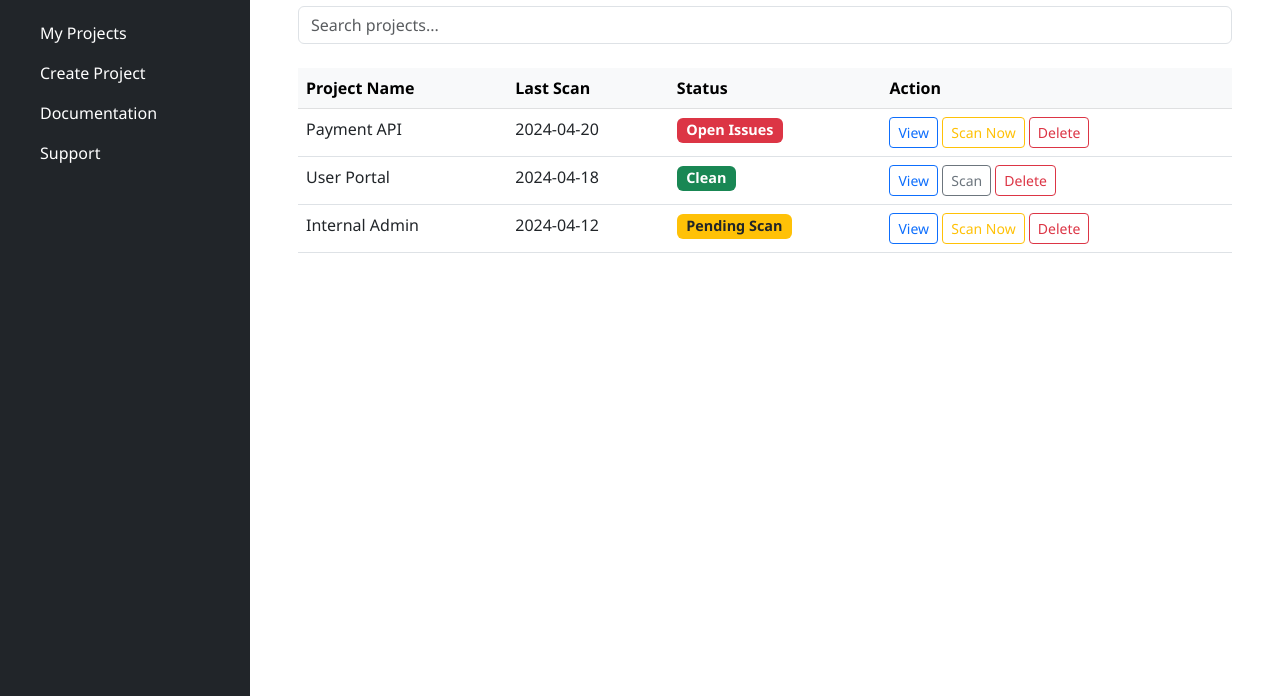
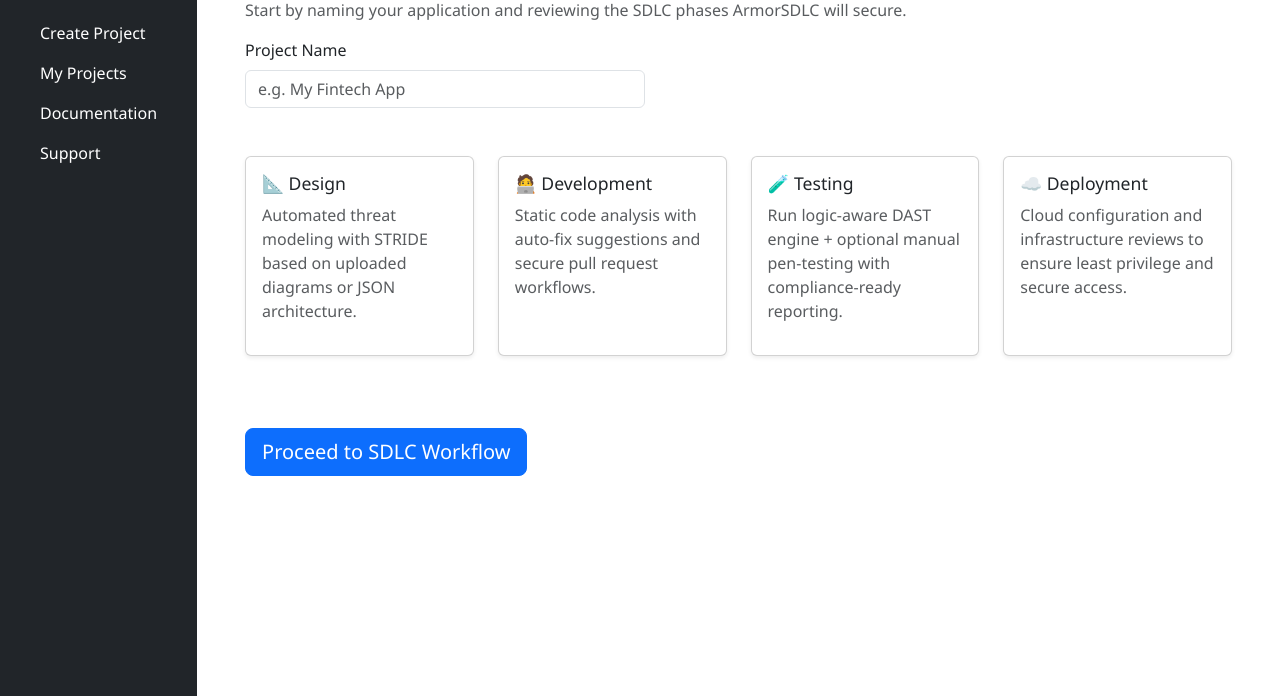
Before and after one commit to ViNi0608/armorsdlc, a plain HTML site: page prototype/06_my_projects.html in a window 1280 px wide. Shown: the part 104-800 px from the top of the page. Drawn offline with nearby package versions, Linux system fonts and the light colour scheme.

Commit message:
06_my_projects.html

```diff
--- a/prototype/06_my_projects.html
+++ b/prototype/06_my_projects.html
@@ -1,17 +1,16 @@
 <!DOCTYPE html>
 <html lang="en">
 <head>
-  <meta charset="UTF-8">
-  <title>My Projects – ArmorSDLC</title>
-  <meta name="viewport" content="width=device-width, initial-scale=1">
-  <link href="https://cdn.jsdelivr.net/npm/bootstrap@5.3.0/dist/css/bootstrap.min.css" rel="stylesheet">
+  <meta charset="UTF-8" />
+  <title>Create Project – ArmorSDLC</title>
+  <meta name="viewport" content="width=device-width, initial-scale=1" />
+  <link href="https://cdn.jsdelivr.net/npm/bootstrap@5.3.0/dist/css/bootstrap.min.css" rel="stylesheet" />
   <style>
     body { font-family: 'Segoe UI', sans-serif; }
     .sidebar { width: 250px; height: 100vh; }
     .sidebar a { color: #fff; text-decoration: none; }
     .sidebar a:hover { text-decoration: underline; }
-    .badge { font-size: 0.9rem; }
-    .empty-message { font-size: 1rem; color: #6c757d; margin-top: 2rem; }
+    .card-phase h5 { font-size: 1.1rem; }
   </style>
 </head>
 <body>
@@ -21,8 +20,8 @@
       <h4 class="mb-4">ArmorSDLC</h4>
       <ul class="nav flex-column">
         <li class="nav-item"><a class="nav-link" href="02_dashboard.html">Dashboard</a></li>
-        <li class="nav-item"><a class="nav-link active" href="06_my_projects.html">My Projects</a></li>
-        <li class="nav-item"><a class="nav-link" href="03_create_project.html">Create Project</a></li>
+        <li class="nav-item"><a class="nav-link active" href="03_create_project.html">Create Project</a></li>
+        <li class="nav-item"><a class="nav-link" href="06_my_projects.html">My Projects</a></li>
         <li class="nav-item"><a class="nav-link" href="08_documentation.html">Documentation</a></li>
         <li class="nav-item"><a class="nav-link" href="09_support.html">Support</a></li>
       </ul>
@@ -30,60 +29,55 @@
 
     <!-- Main Content -->
     <div class="p-5 flex-grow-1">
-      <h2 class="mb-4">My Projects</h2>
+      <h2 class="mb-3">Create a New Project</h2>
+      <p class="text-muted">Start by naming your application and reviewing the SDLC phases ArmorSDLC will secure.</p>
 
-      <!-- Optional Search -->
-      <div class="mb-4">
-        <input type="text" class="form-control" placeholder="Search projects..." />
+      <!-- Project Form -->
+      <form class="mb-5">
+        <div class="mb-3" style="max-width: 400px;">
+          <label for="projectName" class="form-label">Project Name</label>
+          <input type="text" class="form-control" id="projectName" placeholder="e.g. My Fintech App" required>
+        </div>
+      </form>
+
+      <!-- SDLC Phase Overview -->
+      <div class="row mb-5">
+        <div class="col-md-6 col-lg-3 mb-4">
+          <div class="card card-phase shadow-sm h-100">
+            <div class="card-body">
+              <h5>📐 Design</h5>
+              <p class="text-muted">Automated threat modeling with STRIDE based on uploaded diagrams or JSON architecture.</p>
+            </div>
+          </div>
+        </div>
+        <div class="col-md-6 col-lg-3 mb-4">
+          <div class="card card-phase shadow-sm h-100">
+            <div class="card-body">
+              <h5>🧑‍💻 Development</h5>
+              <p class="text-muted">Static code analysis with auto-fix suggestions and secure pull request workflows.</p>
+            </div>
+          </div>
+        </div>
+        <div class="col-md-6 col-lg-3 mb-4">
+          <div class="card card-phase shadow-sm h-100">
+            <div class="card-body">
+              <h5>🧪 Testing</h5>
+              <p class="text-muted">Run logic-aware DAST engine + optional manual pen-testing with compliance-ready reporting.</p>
+            </div>
+          </div>
+        </div>
+        <div class="col-md-6 col-lg-3 mb-4">
+          <div class="card card-phase shadow-sm h-100">
+            <div class="card-body">
+              <h5>☁️ Deployment</h5>
+              <p class="text-muted">Cloud configuration and infrastructure reviews to ensure least privilege and secure access.</p>
+            </div>
+          </div>
+        </div>
       </div>
 
-      <!-- Projects Table -->
-      <table class="table table-hover">
-        <thead class="table-light">
-          <tr>
-            <th>Project Name</th>
-            <th>Last Scan</th>
-            <th>Status</th>
-            <th>Action</th>
-          </tr>
-        </thead>
-        <tbody>
-          <tr>
-            <td>Payment API</td>
-            <td>2024-04-20</td>
-            <td><span class="badge bg-danger">Open Issues</span></td>
-            <td>
-              <a href="07_application_security.html" class="btn btn-sm btn-outline-primary">View</a>
-              <button class="btn btn-sm btn-outline-warning">Scan Now</button>
-              <button class="btn btn-sm btn-outline-danger">Delete</button>
-            </td>
-          </tr>
-          <tr>
-            <td>User Portal</td>
-            <td>2024-04-18</td>
-            <td><span class="badge bg-success">Clean</span></td>
-            <td>
-              <a href="#" class="btn btn-sm btn-outline-primary">View</a>
-              <button class="btn btn-sm btn-outline-secondary">Scan</button>
-              <button class="btn btn-sm btn-outline-danger">Delete</button>
-            </td>
-          </tr>
-          <tr>
-            <td>Internal Admin</td>
-            <td>2024-04-12</td>
-            <td><span class="badge bg-warning text-dark">Pending Scan</span></td>
-            <td>
-              <a href="#" class="btn btn-sm btn-outline-primary">View</a>
-              <button class="btn btn-sm btn-outline-warning">Scan Now</button>
-              <button class="btn btn-sm btn-outline-danger">Delete</button>
-            </td>
-          </tr>
-        </tbody>
-      </table>
-
-      <!-- Empty State -->
-      <!-- <div class="empty-message text-center">No projects found. <a href="03_create_project.html">Create a new project</a> to get started.</div> -->
-
+      <!-- Proceed Button -->
+      <a href="04_phase_selector.html" class="btn btn-primary btn-lg">Proceed to SDLC Workflow</a>
     </div>
   </div>
 </body>
```
